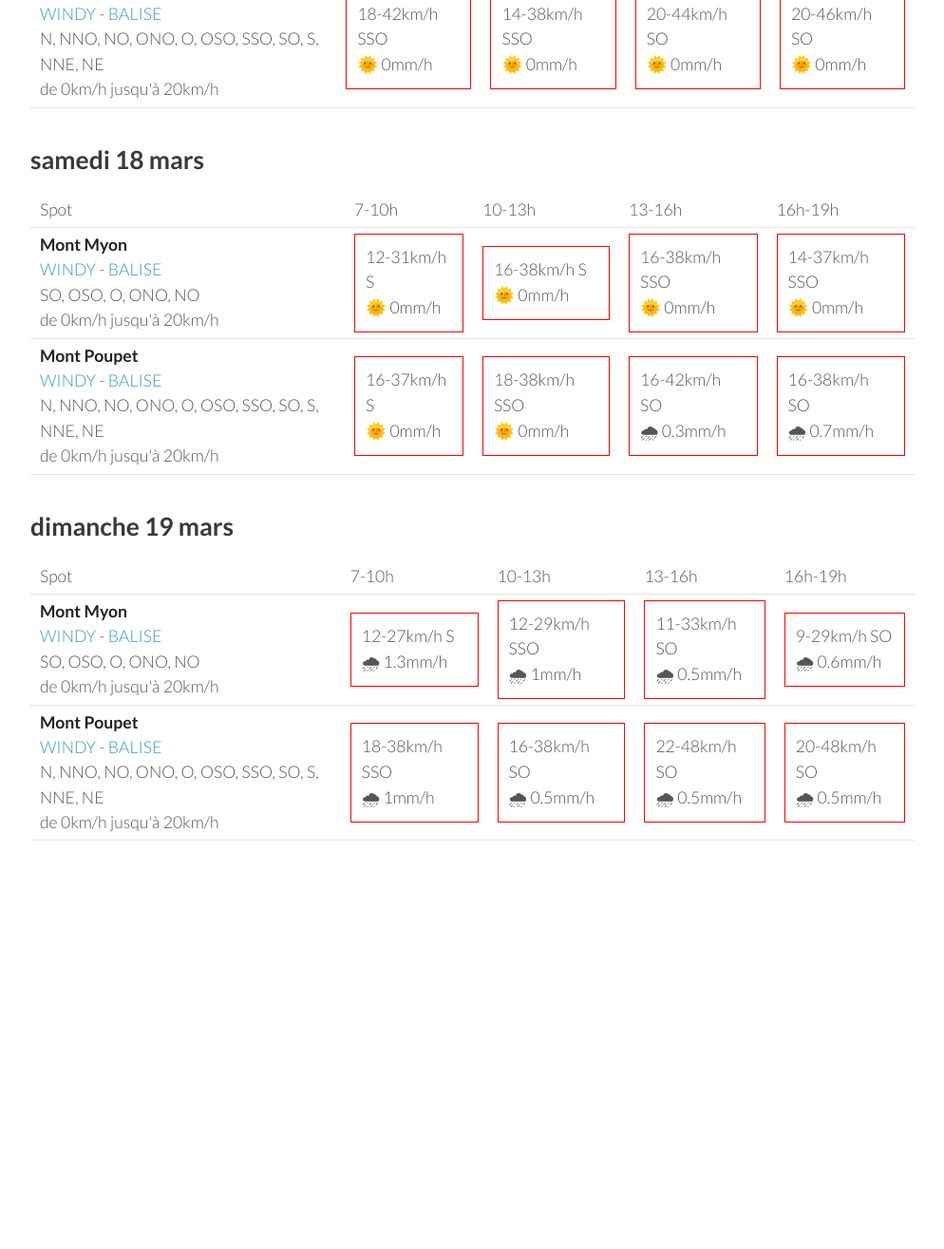
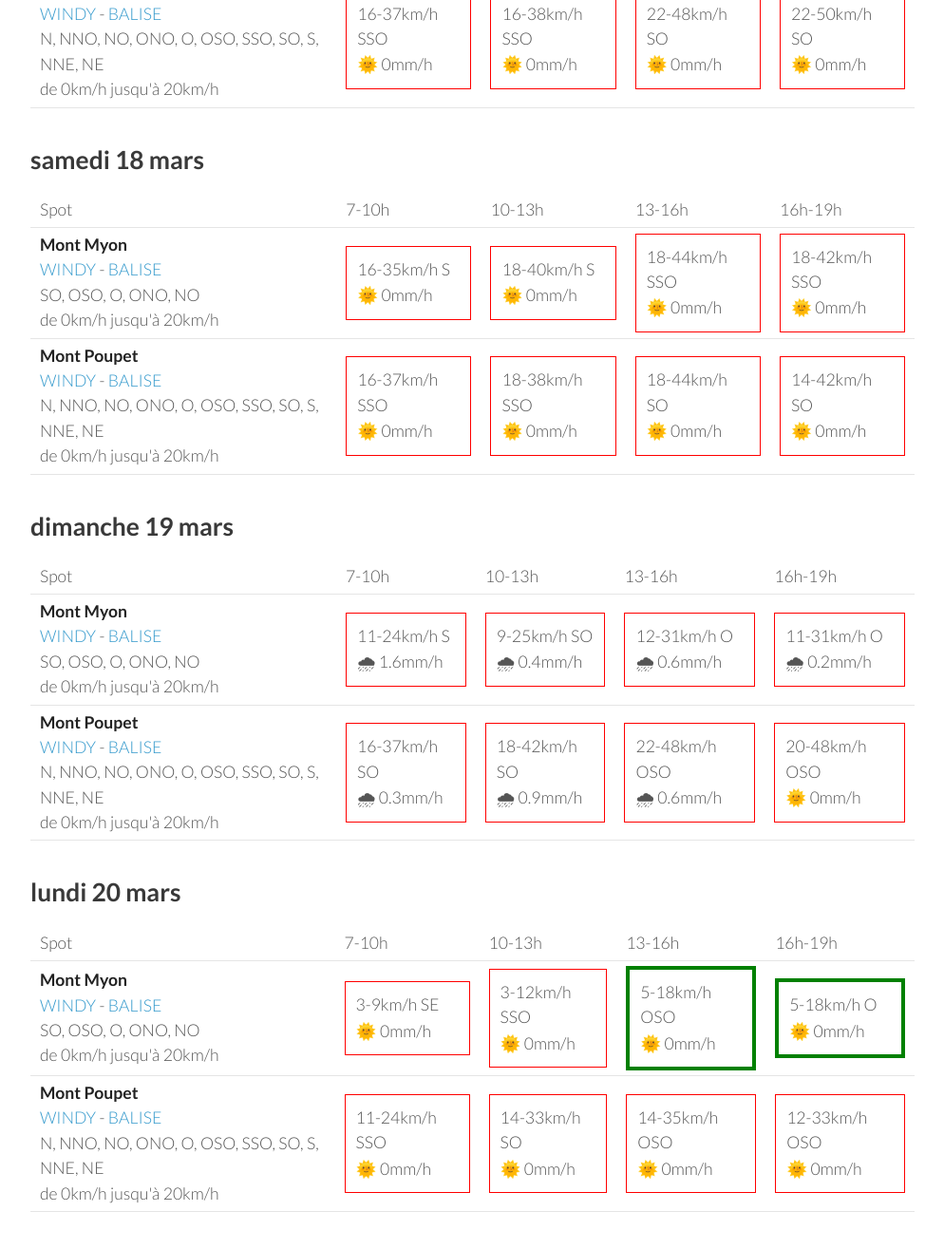
Before and after one commit to parapente-dans-le-nord/parapente-dans-le-nord.github.io, a Jekyll site: the page built from jura.markdown, in a window 1280 px wide and 1400 px high, scrolled down 1294 px. Shown: the top 1315 px of the window at 95% size, without its empty margins (26-1020 px from the left). Built offline with Jekyll 4.4.1, drawn with Linux system fonts in a browser that asks for light colours; before the commit the page ends 2307 px from its top, so only the background shows below that; some of the changed text lies outside the part shown.

Commit message:
update index.markdown

```diff
--- a/jura.markdown
+++ b/jura.markdown
@@ -7,7 +7,7 @@ title:  "Tous les spots"
 {: .links}
 
 # Prevision Windy, modèle Arome
-page mise à jour le mercredi 15 mars 06:20
+page mise à jour le mercredi 15 mars 10:20
 
 ## mercredi 15 mars
 
@@ -96,20 +96,20 @@ page mise à jour le mercredi 15 mars 06:20
 <tr>
         <td><strong>Mont Myon</strong><br><a href="https://windy.com/46.331/5.397?45.898,5.394,8,m:eWoagj8">WINDY</a> - <span class=""><a href="http://www.balisemeteo.com/balise.php?idBalise=70">BALISE</a> </span><br> <span class="vent-favorable">SO, OSO, O, ONO, NO</span><br><span class="force-vent">de 0km/h jusqu'à 20km/h</span> </td>
 
-            <td><div class="not-flyable"><p>22-51km/h S</p><p>🌞 0mm/h</p></div></td>
-            <td><div class="not-flyable"><p>24-55km/h S</p><p>🌞 0mm/h</p></div></td>
-            <td><div class="not-flyable"><p>25-61km/h SSO</p><p>🌞 0mm/h</p></div></td>
-            <td><div class="not-flyable"><p>24-57km/h SSO</p><p>🌞 0mm/h</p></div></td>
+            <td><div class="not-flyable"><p>24-51km/h S</p><p>🌞 0mm/h</p></div></td>
+            <td><div class="not-flyable"><p>25-57km/h S</p><p>🌞 0mm/h</p></div></td>
+            <td><div class="not-flyable"><p>25-59km/h SSO</p><p>🌞 0mm/h</p></div></td>
+            <td><div class="not-flyable"><p>25-57km/h SSO</p><p>🌞 0mm/h</p></div></td>
 
 
     </tr>
 <tr>
         <td><strong>Mont Poupet</strong><br><a href="https://windy.com/46.970/5.876?46.541,5.876,8">WINDY</a> - <span class=""><a href="http://www.balisemeteo.com/balise.php?idBalise=92">BALISE</a> </span><br> <span class="vent-favorable">N, NNO, NO, ONO, O, OSO, SSO, SO, S, NNE, NE</span><br><span class="force-vent">de 0km/h jusqu'à 20km/h</span> </td>
 
-            <td><div class="not-flyable"><p>18-42km/h SSO</p><p>🌞 0mm/h</p></div></td>
-            <td><div class="not-flyable"><p>14-38km/h SSO</p><p>🌞 0mm/h</p></div></td>
-            <td><div class="not-flyable"><p>20-44km/h SO</p><p>🌞 0mm/h</p></div></td>
-            <td><div class="not-flyable"><p>20-46km/h SO</p><p>🌞 0mm/h</p></div></td>
+            <td><div class="not-flyable"><p>16-37km/h SSO</p><p>🌞 0mm/h</p></div></td>
+            <td><div class="not-flyable"><p>16-38km/h SSO</p><p>🌞 0mm/h</p></div></td>
+            <td><div class="not-flyable"><p>22-48km/h SO</p><p>🌞 0mm/h</p></div></td>
+            <td><div class="not-flyable"><p>22-50km/h SO</p><p>🌞 0mm/h</p></div></td>
 
 
     </tr>
@@ -132,20 +132,20 @@ page mise à jour le mercredi 15 mars 06:20
 <tr>
         <td><strong>Mont Myon</strong><br><a href="https://windy.com/46.331/5.397?45.898,5.394,8,m:eWoagj8">WINDY</a> - <span class=""><a href="http://www.balisemeteo.com/balise.php?idBalise=70">BALISE</a> </span><br> <span class="vent-favorable">SO, OSO, O, ONO, NO</span><br><span class="force-vent">de 0km/h jusqu'à 20km/h</span> </td>
 
-            <td><div class="not-flyable"><p>12-31km/h S</p><p>🌞 0mm/h</p></div></td>
-            <td><div class="not-flyable"><p>16-38km/h S</p><p>🌞 0mm/h</p></div></td>
-            <td><div class="not-flyable"><p>16-38km/h SSO</p><p>🌞 0mm/h</p></div></td>
-            <td><div class="not-flyable"><p>14-37km/h SSO</p><p>🌞 0mm/h</p></div></td>
+            <td><div class="not-flyable"><p>16-35km/h S</p><p>🌞 0mm/h</p></div></td>
+            <td><div class="not-flyable"><p>18-40km/h S</p><p>🌞 0mm/h</p></div></td>
+            <td><div class="not-flyable"><p>18-44km/h SSO</p><p>🌞 0mm/h</p></div></td>
+            <td><div class="not-flyable"><p>18-42km/h SSO</p><p>🌞 0mm/h</p></div></td>
 
 
     </tr>
 <tr>
         <td><strong>Mont Poupet</strong><br><a href="https://windy.com/46.970/5.876?46.541,5.876,8">WINDY</a> - <span class=""><a href="http://www.balisemeteo.com/balise.php?idBalise=92">BALISE</a> </span><br> <span class="vent-favorable">N, NNO, NO, ONO, O, OSO, SSO, SO, S, NNE, NE</span><br><span class="force-vent">de 0km/h jusqu'à 20km/h</span> </td>
 
-            <td><div class="not-flyable"><p>16-37km/h S</p><p>🌞 0mm/h</p></div></td>
+            <td><div class="not-flyable"><p>16-37km/h SSO</p><p>🌞 0mm/h</p></div></td>
             <td><div class="not-flyable"><p>18-38km/h SSO</p><p>🌞 0mm/h</p></div></td>
-            <td><div class="not-flyable"><p>16-42km/h SO</p><p>🌧 0.3mm/h</p></div></td>
-            <td><div class="not-flyable"><p>16-38km/h SO</p><p>🌧 0.7mm/h</p></div></td>
+            <td><div class="not-flyable"><p>18-44km/h SO</p><p>🌞 0mm/h</p></div></td>
+            <td><div class="not-flyable"><p>14-42km/h SO</p><p>🌞 0mm/h</p></div></td>
 
 
     </tr>
@@ -168,20 +168,20 @@ page mise à jour le mercredi 15 mars 06:20
 <tr>
         <td><strong>Mont Myon</strong><br><a href="https://windy.com/46.331/5.397?45.898,5.394,8,m:eWoagj8">WINDY</a> - <span class=""><a href="http://www.balisemeteo.com/balise.php?idBalise=70">BALISE</a> </span><br> <span class="vent-favorable">SO, OSO, O, ONO, NO</span><br><span class="force-vent">de 0km/h jusqu'à 20km/h</span> </td>
 
-            <td><div class="not-flyable"><p>12-27km/h S</p><p>🌧 1.3mm/h</p></div></td>
-            <td><div class="not-flyable"><p>12-29km/h SSO</p><p>🌧 1mm/h</p></div></td>
-            <td><div class="not-flyable"><p>11-33km/h SO</p><p>🌧 0.5mm/h</p></div></td>
-            <td><div class="not-flyable"><p>9-29km/h SO</p><p>🌧 0.6mm/h</p></div></td>
+            <td><div class="not-flyable"><p>11-24km/h S</p><p>🌧 1.6mm/h</p></div></td>
+            <td><div class="not-flyable"><p>9-25km/h SO</p><p>🌧 0.4mm/h</p></div></td>
+            <td><div class="not-flyable"><p>12-31km/h O</p><p>🌧 0.6mm/h</p></div></td>
+            <td><div class="not-flyable"><p>11-31km/h O</p><p>🌧 0.2mm/h</p></div></td>
 
 
     </tr>
 <tr>
         <td><strong>Mont Poupet</strong><br><a href="https://windy.com/46.970/5.876?46.541,5.876,8">WINDY</a> - <span class=""><a href="http://www.balisemeteo.com/balise.php?idBalise=92">BALISE</a> </span><br> <span class="vent-favorable">N, NNO, NO, ONO, O, OSO, SSO, SO, S, NNE, NE</span><br><span class="force-vent">de 0km/h jusqu'à 20km/h</span> </td>
 
-            <td><div class="not-flyable"><p>18-38km/h SSO</p><p>🌧 1mm/h</p></div></td>
-            <td><div class="not-flyable"><p>16-38km/h SO</p><p>🌧 0.5mm/h</p></div></td>
-            <td><div class="not-flyable"><p>22-48km/h SO</p><p>🌧 0.5mm/h</p></div></td>
-            <td><div class="not-flyable"><p>20-48km/h SO</p><p>🌧 0.5mm/h</p></div></td>
+            <td><div class="not-flyable"><p>16-37km/h SO</p><p>🌧 0.3mm/h</p></div></td>
+            <td><div class="not-flyable"><p>18-42km/h SO</p><p>🌧 0.9mm/h</p></div></td>
+            <td><div class="not-flyable"><p>22-48km/h OSO</p><p>🌧 0.6mm/h</p></div></td>
+            <td><div class="not-flyable"><p>20-48km/h OSO</p><p>🌞 0mm/h</p></div></td>
 
 
     </tr>
@@ -189,3 +189,39 @@ page mise à jour le mercredi 15 mars 06:20
 </tbody>
 </table>
 {:/}
+## lundi 20 mars
+
+{::nomarkdown}
+<table>
+  <tbody>
+    <tr>
+      <td>Spot</td>
+      <td>7-10h</td>
+      <td>10-13h</td>
+      <td>13-16h</td>
+      <td>16h-19h</td>
+    </tr>
+<tr>
+        <td><strong>Mont Myon</strong><br><a href="https://windy.com/46.331/5.397?45.898,5.394,8,m:eWoagj8">WINDY</a> - <span class=""><a href="http://www.balisemeteo.com/balise.php?idBalise=70">BALISE</a> </span><br> <span class="vent-favorable">SO, OSO, O, ONO, NO</span><br><span class="force-vent">de 0km/h jusqu'à 20km/h</span> </td>
+
+            <td><div class="not-flyable"><p>3-9km/h SE</p><p>🌞 0mm/h</p></div></td>
+            <td><div class="not-flyable"><p>3-12km/h SSO</p><p>🌞 0mm/h</p></div></td>
+            <td><div class="flyable"><p>5-18km/h OSO</p><p>🌞 0mm/h</p></div></td>
+            <td><div class="flyable"><p>5-18km/h O</p><p>🌞 0mm/h</p></div></td>
+
+
+    </tr>
+<tr>
+        <td><strong>Mont Poupet</strong><br><a href="https://windy.com/46.970/5.876?46.541,5.876,8">WINDY</a> - <span class=""><a href="http://www.balisemeteo.com/balise.php?idBalise=92">BALISE</a> </span><br> <span class="vent-favorable">N, NNO, NO, ONO, O, OSO, SSO, SO, S, NNE, NE</span><br><span class="force-vent">de 0km/h jusqu'à 20km/h</span> </td>
+
+            <td><div class="not-flyable"><p>11-24km/h SSO</p><p>🌞 0mm/h</p></div></td>
+            <td><div class="not-flyable"><p>14-33km/h SO</p><p>🌞 0mm/h</p></div></td>
+            <td><div class="not-flyable"><p>14-35km/h OSO</p><p>🌞 0mm/h</p></div></td>
+            <td><div class="not-flyable"><p>12-33km/h OSO</p><p>🌞 0mm/h</p></div></td>
+
+
+    </tr>
+
+</tbody>
+</table>
+{:/}
```
